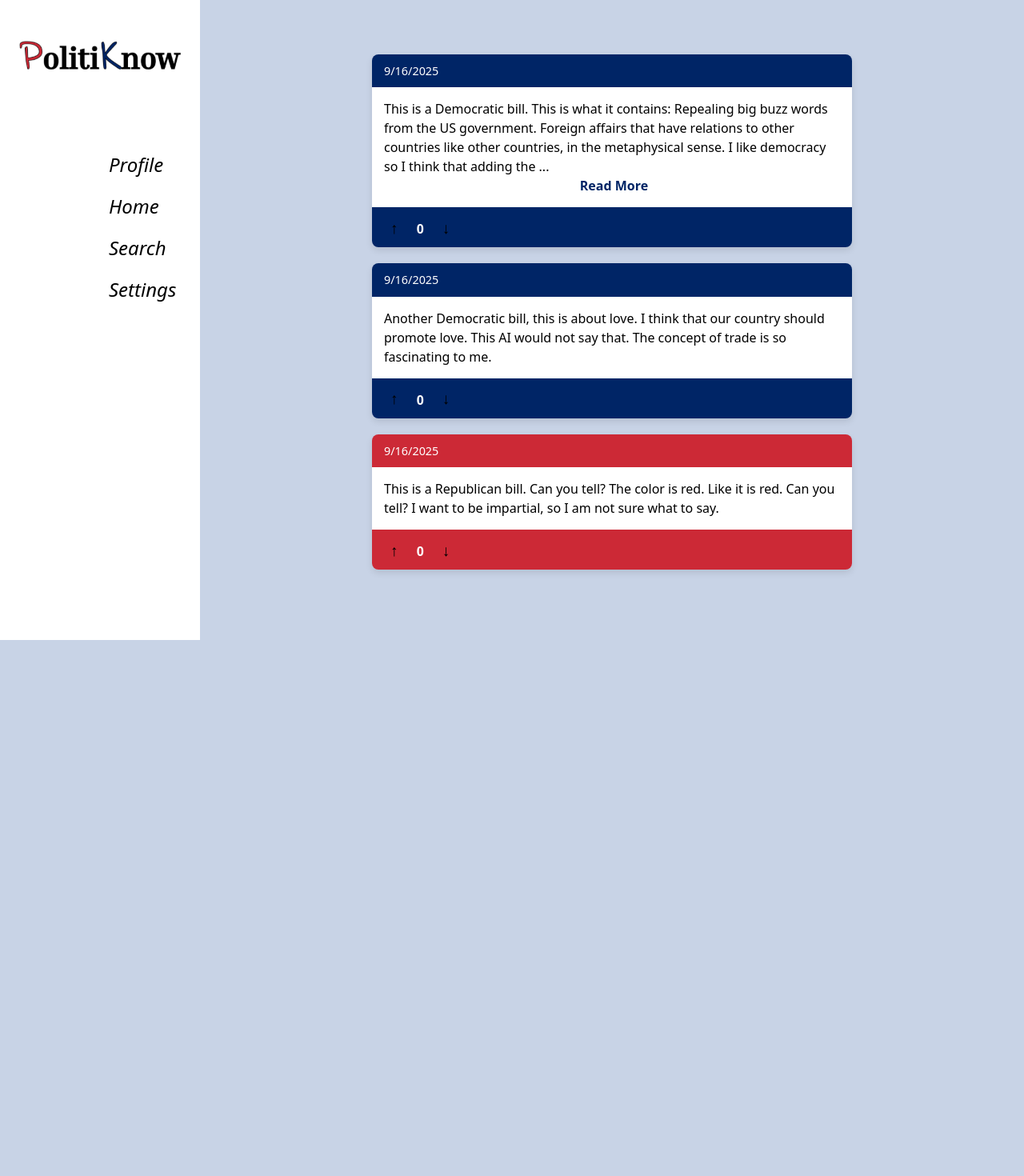
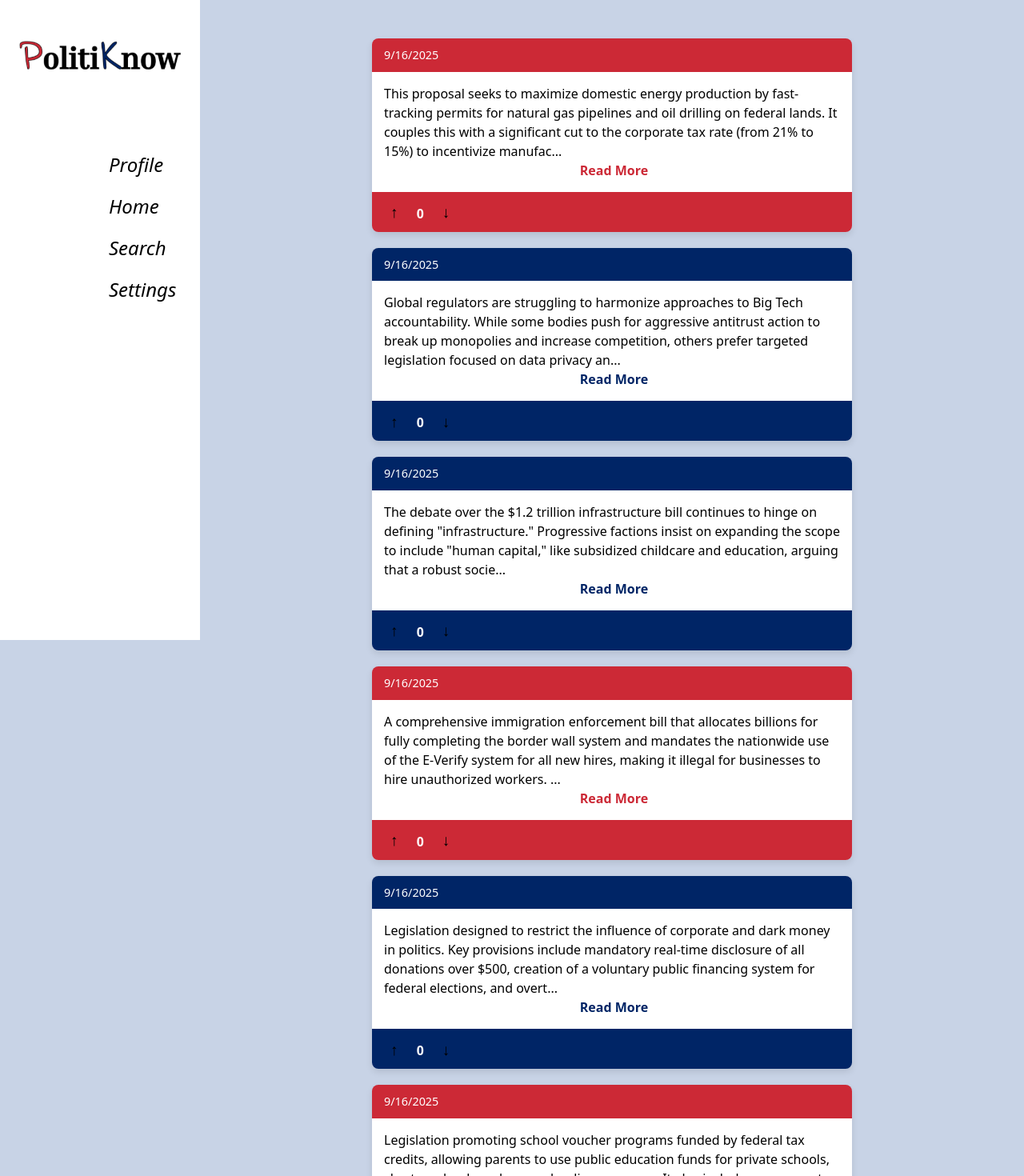
Before and after one commit to abui304/politiknow, a React (Vite) app: page / in a window 1280 px wide. Shown: the top 1470 px of the page at 80% size. Before the commit the page ends 800 px from the top, so only its background shows below. Built offline with nearby package versions, Linux system fonts and the light colour scheme.

Commit message:
added more bills

```diff
--- a/src/components/Feed.jsx
+++ b/src/components/Feed.jsx
@@ -2,9 +2,12 @@ import React, { useState } from 'react';
 import Post from './Post.jsx';
 
 const mockPosts = [
-  { id: 1, type: 'dem', content: 'This is a Democratic bill. This is what it contains: Repealing big buzz words from the US government. Foreign affairs that have relations to other countries like other countries, in the metaphysical sense. I like democracy so I think that adding the functionality of hemorrhoid cream is valuable and should be invested.', timestamp: Date.now() - 3600000, initialLikes: 0 },
-  { id: 2, type: 'dem', content: 'Another Democratic bill, this is about love. I think that our country should promote love. This AI would not say that. The concept of trade is so fascinating to me.', timestamp: Date.now() - 7200000, initialLikes: 0 },
-  { id: 3, type: 'rep', content: 'This is a Republican bill. Can you tell? The color is red. Like it is red. Can you tell? I want to be impartial, so I am not sure what to say.', timestamp: Date.now() - 10800000, initialLikes: 0 },
+  { id: 1, type: 'rep', content: 'This proposal seeks to maximize domestic energy production by fast-tracking permits for natural gas pipelines and oil drilling on federal lands. It couples this with a significant cut to the corporate tax rate (from 21% to 15%) to incentivize manufacturing and direct investment. Advocates claim it drives down consumer energy costs and restores American economic competitiveness. Environmental groups and climate advocates strongly oppose the deregulation and fossil fuel emphasis.', timestamp: Date.now() - 10800000, initialLikes: 0 },
+  { id: 2, type: 'dem', content: 'Global regulators are struggling to harmonize approaches to Big Tech accountability. While some bodies push for aggressive antitrust action to break up monopolies and increase competition, others prefer targeted legislation focused on data privacy and content moderation standards. The lack of a unified front creates a complex, fragmented operating environment, allowing major platforms to exploit jurisdictional loopholes. The growing legislative pressure, fueled by public distrust and ethical concerns, signals a coming wave of mandates that will fundamentally alter the internet landscape, regardless of which party is in power.', timestamp: Date.now() - 7200000, initialLikes: 0 },
+  { id: 3, type: 'dem', content: 'The debate over the $1.2 trillion infrastructure bill continues to hinge on defining "infrastructure." Progressive factions insist on expanding the scope to include "human capital," like subsidized childcare and education, arguing that a robust society is the foundation of a modern economy. Meanwhile, fiscal conservatives and centrist members prioritize traditional projects: roads, bridges, and broadband. The impasse risks delaying essential repairs and exposes deep divisions over the federal governments appropriate role in daily life and long-term societal investment. The final compromise will set the nations financial and philosophical direction for the next decade.', timestamp: Date.now() - 3600000, initialLikes: 0 },
+  { id: 4, type: 'rep', content: 'A comprehensive immigration enforcement bill that allocates billions for fully completing the border wall system and mandates the nationwide use of the E-Verify system for all new hires, making it illegal for businesses to hire unauthorized workers. It also proposes hiring 20,000 new border patrol and ICE agents. Supporters argue it restores the rule of law and protects American jobs. Opponents cite humanitarian concerns and the potential economic disruption to agriculture and other industries.', timestamp: Date.now() - 10800000, initialLikes: 0 },
+  { id: 5, type: 'dem', content: 'Legislation designed to restrict the influence of corporate and dark money in politics. Key provisions include mandatory real-time disclosure of all donations over $500, creation of a voluntary public financing system for federal elections, and overturning several Supreme Court precedents regarding political spending. The goal is to level the playing field for grassroots candidates. Critics argue it infringes on free speech rights and targets advocacy groups.', timestamp: Date.now() - 10800000, initialLikes: 0 },
+  { id: 6, type: 'rep', content: 'Legislation promoting school voucher programs funded by federal tax credits, allowing parents to use public education funds for private schools, charter schools, or home-schooling expenses. It also includes measures to ban certain curriculum topics related to race and gender in public schools and establish a "Parents Bill of Rights." The intent is to increase competition and parental control. Critics warn it drains vital resources from public school systems.', timestamp: Date.now() - 10800000, initialLikes: 0 },
 ];
 
 const Feed = () => {
--- a/src/pages/Search.css
+++ b/src/pages/Search.css
@@ -1,9 +1,12 @@
 .search-form {
     max-width: 600px;
     width: 100%;
-    margin: 20px auto;
+    margin: 0 auto 20px auto;
     display: flex;
     justify-content: center;
+    position: sticky;
+    top: 0;
+    z-index: 10;
 }
 
 .search-input {
```
